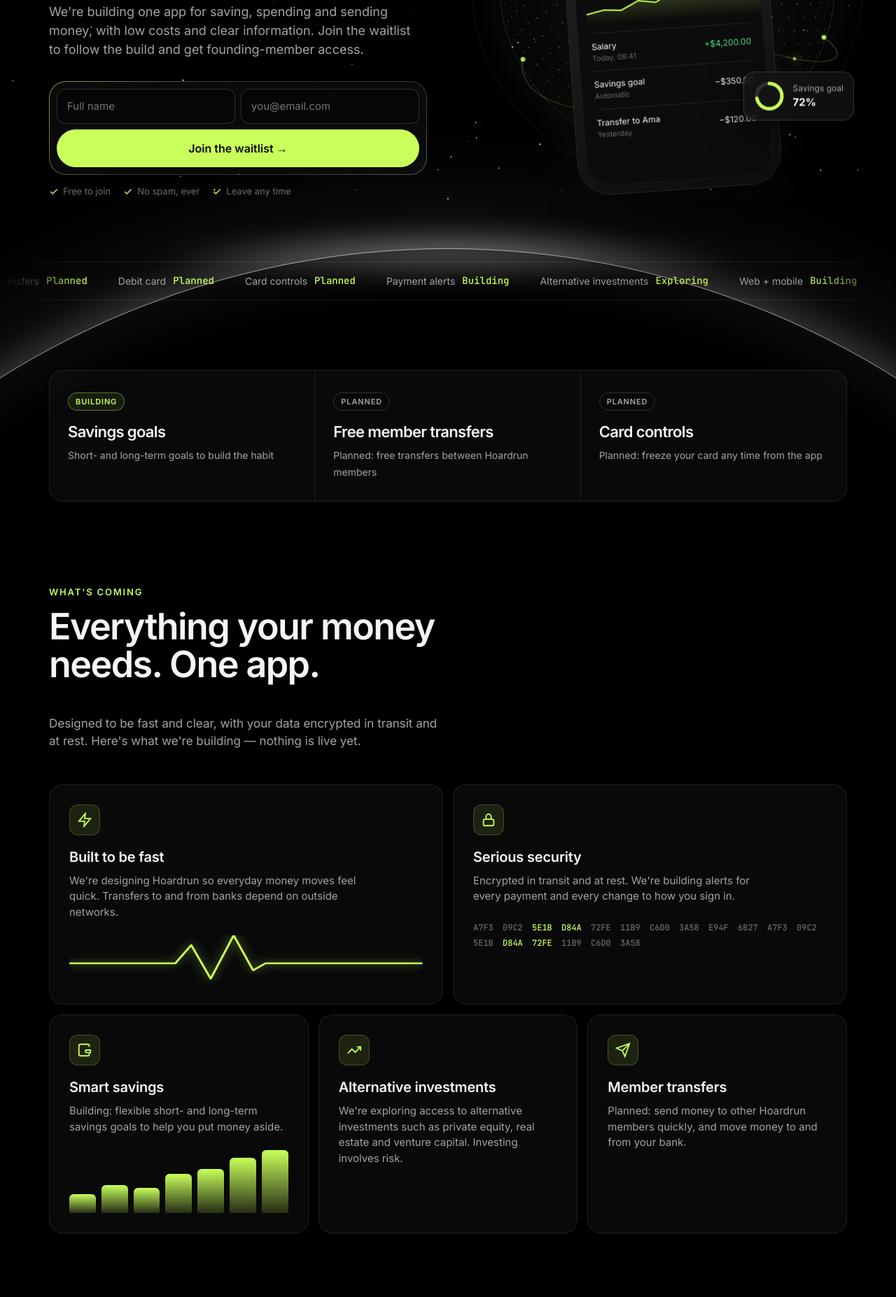
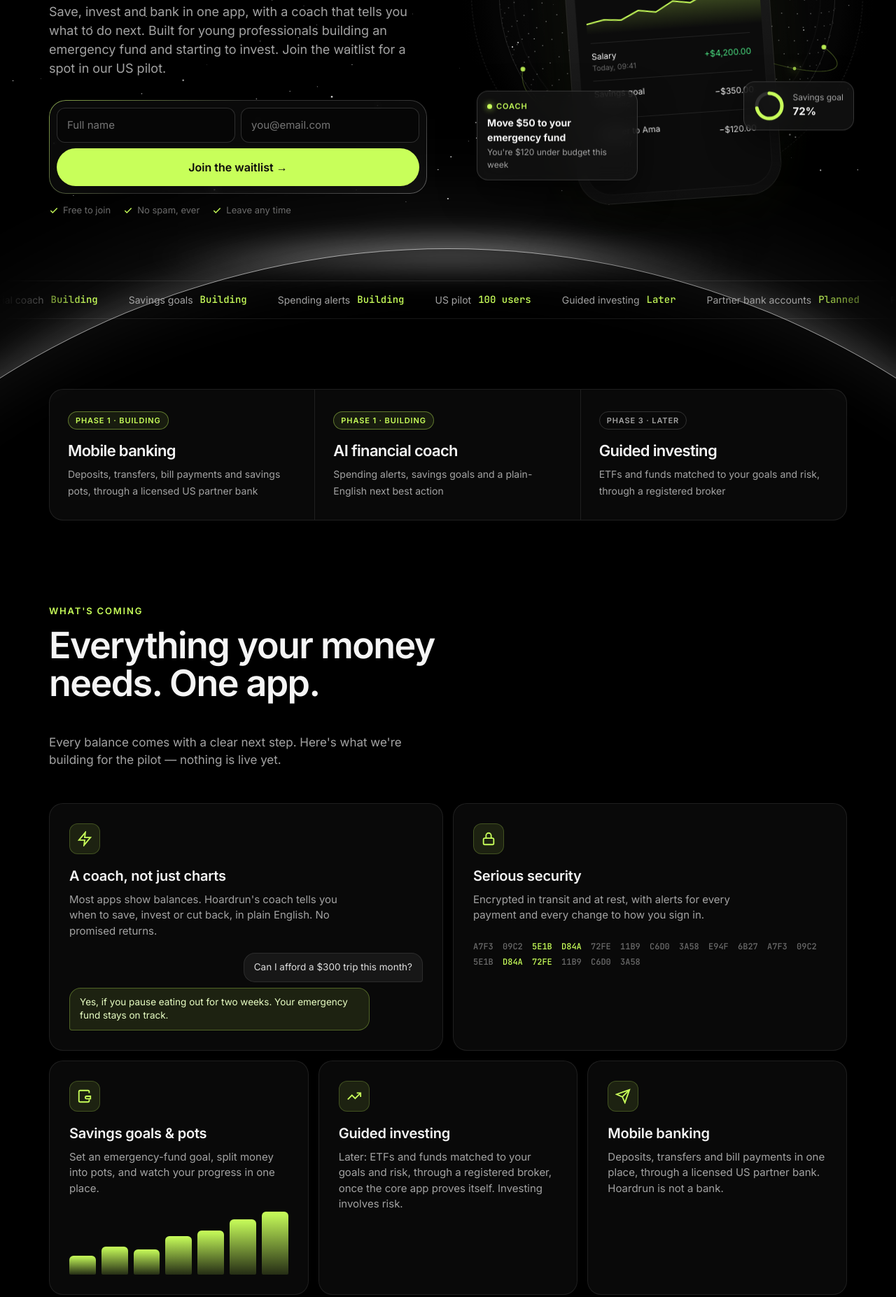
Before and after one commit to Jud-e1/hoardrun-waitlist, a plain HTML site: page index.html in a window 1280 px wide. Shown: the part 504-2358 px from the top of the page at 70% size. Drawn offline with Linux system fonts and the light colour scheme; animation ran at ten frames a second.

Commit message:
Match waitlist page to the investor deck: AI coach, partner bank, pilot, founders
Co-Authored-By: Claude Opus 5.5 <noreply@anthropic.com>

```diff
--- a/index.html
+++ b/index.html
@@ -4,9 +4,9 @@
 <meta charset="utf-8" />
 <meta name="viewport" content="width=device-width, initial-scale=1" />
 <title>Hoardrun Waitlist</title>
-<meta name="description" content="Join the Hoardrun waitlist. Save, spend, send and invest in one app. Get early access." />
+<meta name="description" content="Join the Hoardrun waitlist. Save, invest and bank in one app, with a coach that tells you what to do next." />
 <meta property="og:title" content="Hoardrun — Join the waitlist" />
-<meta property="og:description" content="Saving, spending, sending and investing in one app. Get early access." />
+<meta property="og:description" content="Save, invest and bank in one app, with a coach that tells you what to do next." />
 <meta name="theme-color" content="#0a0a0a" />
 <link rel="preconnect" href="https://fonts.googleapis.com" />
 <link rel="preconnect" href="https://fonts.gstatic.com" crossorigin />
@@ -169,6 +169,22 @@
   .bars{display:flex;align-items:flex-end;gap:8px;height:90px;margin-top:22px}
   .bars i{flex:1;border-radius:6px 6px 2px 2px;background:linear-gradient(180deg,var(--accent),rgba(200,255,90,.15))}
 
+  .coach{max-width:230px}
+  .f1.coach{top:auto;bottom:30px;left:-14px}
+  .coach b{font-size:14px;margin:4px 0 2px}
+  .coach-tag{display:inline-flex;align-items:center;gap:6px;font-size:11px;font-weight:600;color:var(--accent);text-transform:uppercase;letter-spacing:.08em}
+  .coach-tag i{width:7px;height:7px;border-radius:50%;background:var(--accent);box-shadow:0 0 10px var(--accent)}
+  .chat{margin-top:20px;display:flex;flex-direction:column;gap:8px}
+  .chat .b{max-width:85%;padding:10px 14px;border-radius:16px;font-size:13.5px;line-height:1.45}
+  .chat .you{align-self:flex-end;background:var(--card-2);border:1px solid var(--line);color:#ddd;border-bottom-right-radius:4px}
+  .chat .bot{align-self:flex-start;background:rgba(200,255,90,.1);border:1px solid rgba(200,255,90,.3);color:#e9ffc4;border-bottom-left-radius:4px}
+  .team{display:grid;grid-template-columns:1fr 1fr;gap:14px}
+  .person{display:flex;gap:20px;align-items:flex-start;padding:28px;border-radius:var(--radius);border:1px solid var(--line);background:var(--card)}
+  .av{flex:none;width:64px;height:64px;border-radius:50%;display:grid;place-items:center;font-weight:600;font-size:20px;color:var(--accent-ink);background:linear-gradient(135deg,var(--accent),#7fae22)}
+  .person h3{font-size:20px;font-weight:600}
+  .person .role{font-size:13px;color:var(--accent);margin:2px 0 10px}
+  .person p{color:var(--muted);font-size:15px}
+  @media (max-width:760px){.team{grid-template-columns:1fr}.person{padding:22px}}
   /* perks */
   .perks{display:grid;grid-template-columns:repeat(3,1fr);gap:14px}
   .perk{padding:28px;border-radius:var(--radius);border:1px solid var(--line);background:linear-gradient(180deg,rgba(255,255,255,.05),rgba(255,255,255,.01))}
@@ -289,6 +305,7 @@
     <div class="nav-links">
       <a href="#features">Features</a>
       <a href="#perks">Early access</a>
+      <a href="#team">Team</a>
       <a href="#faq">FAQ</a>
     </div>
     <a href="#join" class="btn btn-light">Join waitlist</a>
@@ -301,7 +318,7 @@
       <div>
         <span class="pill rv"><b>Waitlist open</b><span class="live"></span> Early access is rolling out soon</span>
         <h1 class="rv"><span class="soft">Money,</span><br><span class="soft">reimagined.</span><br><span class="acc">Get in first.</span></h1>
-        <p class="lede rv">We're building one app for saving, spending and sending money, with low costs and clear information. Join the waitlist to follow the build and get founding-member access.</p>
+        <p class="lede rv">Save, invest and bank in one app, with a coach that tells you what to do next. Built for young professionals building an emergency fund and starting to invest. Join the waitlist for a spot in our US pilot.</p>
         <div class="herojoin rv" id="join">
           <div id="formWrap">
             <form id="waitlistForm" class="heroform" novalidate>
@@ -357,7 +374,7 @@
             <div class="tx"><div>Transfer to Ama<small>Yesterday</small></div><span>−$120.00</span></div>
           </div>
         </div>
-        <div class="float f1"><span style="color:var(--muted)">Transfer received</span><b>+$2,400.00</b></div>
+        <div class="float f1 coach"><span class="coach-tag"><i></i>Coach</span><b>Move $50 to your emergency fund</b><span style="color:var(--muted)">You're $120 under budget this week</span></div>
         <div class="float f2" style="display:flex;gap:12px;align-items:center">
           <svg class="ring" viewBox="0 0 44 44"><circle cx="22" cy="22" r="18" stroke="rgba(255,255,255,.12)" stroke-width="5" fill="none"/><circle cx="22" cy="22" r="18" stroke="#c8ff5a" stroke-width="5" fill="none" stroke-linecap="round" stroke-dasharray="113" stroke-dashoffset="32" transform="rotate(-90 22 22)"/></svg>
           <div><span style="color:var(--muted)">Savings goal</span><b>72%</b></div>
@@ -368,17 +385,17 @@
 
   <div class="ticker" aria-hidden="true">
     <div class="ticker-track">
-      <span>Smart savings <em class="mono">Building</em></span><span>Member transfers <em class="mono">Planned</em></span><span>Debit card <em class="mono">Planned</em></span><span>Card controls <em class="mono">Planned</em></span><span>Payment alerts <em class="mono">Building</em></span><span>Alternative investments <em class="mono">Exploring</em></span><span>Web + mobile <em class="mono">Building</em></span><span>Founding members <em class="mono">Open now</em></span>
-      <span>Smart savings <em class="mono">Building</em></span><span>Member transfers <em class="mono">Planned</em></span><span>Debit card <em class="mono">Planned</em></span><span>Card controls <em class="mono">Planned</em></span><span>Payment alerts <em class="mono">Building</em></span><span>Alternative investments <em class="mono">Exploring</em></span><span>Web + mobile <em class="mono">Building</em></span><span>Founding members <em class="mono">Open now</em></span>
+      <span>Mobile banking <em class="mono">Building</em></span><span>AI financial coach <em class="mono">Building</em></span><span>Savings goals <em class="mono">Building</em></span><span>Spending alerts <em class="mono">Building</em></span><span>US pilot <em class="mono">100 users</em></span><span>Guided investing <em class="mono">Later</em></span><span>Partner bank accounts <em class="mono">Planned</em></span><span>Founding members <em class="mono">Open now</em></span>
+      <span>Mobile banking <em class="mono">Building</em></span><span>AI financial coach <em class="mono">Building</em></span><span>Savings goals <em class="mono">Building</em></span><span>Spending alerts <em class="mono">Building</em></span><span>US pilot <em class="mono">100 users</em></span><span>Guided investing <em class="mono">Later</em></span><span>Partner bank accounts <em class="mono">Planned</em></span><span>Founding members <em class="mono">Open now</em></span>
     </div>
   </div>
 
   <section>
     <div class="wrap">
       <div class="stats rv">
-        <div class="stat"><i class="st st-build">Building</i><b>Savings goals</b><span>Short- and long-term goals to build the habit</span></div>
-        <div class="stat"><i class="st">Planned</i><b>Free member transfers</b><span>Planned: free transfers between Hoardrun members</span></div>
-        <div class="stat"><i class="st">Planned</i><b>Card controls</b><span>Planned: freeze your card any time from the app</span></div>
+        <div class="stat"><i class="st st-build">Phase 1 · Building</i><b>Mobile banking</b><span>Deposits, transfers, bill payments and savings pots, through a licensed US partner bank</span></div>
+        <div class="stat"><i class="st st-build">Phase 1 · Building</i><b>AI financial coach</b><span>Spending alerts, savings goals and a plain-English next best action</span></div>
+        <div class="stat"><i class="st">Phase 3 · Later</i><b>Guided investing</b><span>ETFs and funds matched to your goals and risk, through a registered broker</span></div>
       </div>
     </div>
   </section>
@@ -387,36 +404,36 @@
     <div class="wrap">
       <div class="head rv">
         <div><div class="eyebrow">What's coming</div><h2>Everything your money<br>needs. One app.</h2></div>
-        <p class="sub">Designed to be fast and clear, with your data encrypted in transit and at rest. Here's what we're building — nothing is live yet.</p>
+        <p class="sub">Every balance comes with a clear next step. Here's what we're building for the pilot — nothing is live yet.</p>
       </div>
       <div class="bento">
         <div class="tile wide rv">
           <div class="ico"><svg viewBox="0 0 24 24" fill="none" stroke="currentColor" stroke-width="2"><path d="M13 2 3 14h9l-1 8 10-12h-9l1-8z"/></svg></div>
-          <h3>Built to be fast</h3>
-          <p>We're designing Hoardrun so everyday money moves feel quick. Transfers to and from banks depend on outside networks.</p>
-          <svg class="pulse" viewBox="0 0 400 70" preserveAspectRatio="none" aria-hidden="true"><path d="M0 40h120l18-26 22 48 26-62 22 50 14-10h178"/></svg>
+          <h3>A coach, not just charts</h3>
+          <p>Most apps show balances. Hoardrun's coach tells you when to save, invest or cut back, in plain English. No promised returns.</p>
+          <div class="chat"><div class="b you">Can I afford a $300 trip this month?</div><div class="b bot">Yes, if you pause eating out for two weeks. Your emergency fund stays on track.</div></div>
         </div>
         <div class="tile wide rv">
           <div class="ico"><svg viewBox="0 0 24 24" fill="none" stroke="currentColor" stroke-width="2"><rect x="4" y="11" width="16" height="10" rx="2"/><path d="M8 11V7a4 4 0 0 1 8 0v4"/></svg></div>
           <h3>Serious security</h3>
-          <p>Encrypted in transit and at rest. We're building alerts for every payment and every change to how you sign in.</p>
+          <p>Encrypted in transit and at rest, with alerts for every payment and every change to how you sign in.</p>
           <div class="hash mono">A7F3 09C2 <span class="hl">5E1B D84A</span> 72FE 11B9 C6D0 3A58 E94F 6B27 A7F3 09C2 5E1B <span class="hl">D84A 72FE</span> 11B9 C6D0 3A58</div>
         </div>
         <div class="tile rv">
           <div class="ico"><svg viewBox="0 0 24 24" fill="none" stroke="currentColor" stroke-width="2"><path d="M19 7V5a2 2 0 0 0-2-2H5a2 2 0 0 0-2 2v14a2 2 0 0 0 2 2h12a2 2 0 0 0 2-2v-2"/><path d="M21 12h-6a2 2 0 0 0 0 4h6v-4z"/></svg></div>
-          <h3>Smart savings</h3>
-          <p>Building: flexible short- and long-term savings goals to help you put money aside.</p>
+          <h3>Savings goals &amp; pots</h3>
+          <p>Set an emergency-fund goal, split money into pots, and watch your progress in one place.</p>
           <div class="bars"><i style="height:30%"></i><i style="height:45%"></i><i style="height:40%"></i><i style="height:62%"></i><i style="height:70%"></i><i style="height:88%"></i><i style="height:100%"></i></div>
         </div>
         <div class="tile rv">
           <div class="ico"><svg viewBox="0 0 24 24" fill="none" stroke="currentColor" stroke-width="2"><path d="m22 7-8.5 8.5-5-5L2 17"/><path d="M16 7h6v6"/></svg></div>
-          <h3>Alternative investments</h3>
-          <p>We're exploring access to alternative investments such as private equity, real estate and venture capital. Investing involves risk.</p>
+          <h3>Guided investing</h3>
+          <p>Later: ETFs and funds matched to your goals and risk, through a registered broker, once the core app proves itself. Investing involves risk.</p>
         </div>
         <div class="tile rv">
           <div class="ico"><svg viewBox="0 0 24 24" fill="none" stroke="currentColor" stroke-width="2"><path d="M22 2 11 13"/><path d="M22 2 15 22l-4-9-9-4 20-7z"/></svg></div>
-          <h3>Member transfers</h3>
-          <p>Planned: send money to other Hoardrun members quickly, and move money to and from your bank.</p>
+          <h3>Mobile banking</h3>
+          <p>Deposits, transfers and bill payments in one place, through a licensed US partner bank. Hoardrun is not a bank.</p>
         </div>
       </div>
     </div>
@@ -430,7 +447,18 @@
       <div class="perks">
         <div class="perk rv"><div class="n mono">01</div><h3>Priority access</h3><p>Accounts open in waves. The earlier you join, the sooner your invite arrives.</p></div>
         <div class="perk rv"><div class="n mono">02</div><h3>Founding member status</h3><p>Be part of the first group of Hoardrun members and get launch news before anyone else.</p></div>
-        <div class="perk rv"><div class="n mono">03</div><h3>Shape the product</h3><p>Tell us what matters to you. Early members help decide what we build next.</p></div>
+        <div class="perk rv"><div class="n mono">03</div><h3>Join the US pilot</h3><p>We're starting with 100 US users. Pilot members use Hoardrun free and help decide what we build next.</p></div>
+      </div>
+    </div>
+  </section>
+
+  <section id="team" style="padding-top:20px">
+    <div class="wrap">
+      <div class="head rv"><div><div class="eyebrow">The founders</div><h2>Built by people who<br>design, code and know banking.</h2></div>
+        <p class="sub">Self-funded for a year by the founders and family. We're building Hoardrun because most money apps show you charts, not what to do next.</p></div>
+      <div class="team">
+        <div class="person rv"><div class="av">JA</div><div><h3>Jude Azane</h3><div class="role">Co-founder &amp; CEO</div><p>Six years building software at Nelvic Consultancy. Product designer with an IT diploma, studying business administration at KNUST.</p></div></div>
+        <div class="person rv"><div class="av">AK</div><div><h3>Adarsh Kumar</h3><div class="role">Co-founder &amp; COO</div><p>Four years as a full-stack developer and four years as a banker. Leads product building and debugging.</p></div></div>
       </div>
     </div>
   </section>
@@ -439,11 +467,12 @@
     <div class="wrap">
       <div class="head rv" style="justify-content:center;text-align:center"><div><div class="eyebrow">FAQ</div><h2>Questions, answered.</h2></div></div>
       <div class="faq rv">
-        <details><summary>What is Hoardrun?</summary><p>Hoardrun is a financial technology company, not a bank. We're building one app for saving, spending and sending money, with low costs and clear information so you can decide for yourself.</p></details>
+        <details><summary>What is Hoardrun?</summary><p>Hoardrun is a financial technology company, not a bank. We're building one app to bank, save and invest, with an AI coach that gives you a plain-English next step. We're starting with US young professionals building an emergency fund and starting to invest.</p></details>
         <details><summary>Is Hoardrun live yet?</summary><p>Not yet. Everything on this page is in development or on our roadmap. Join the waitlist to follow the build and be among the first invited when accounts open.</p></details>
-        <details><summary>Who holds my money?</summary><p>Hoardrun is not a bank, and we aren't holding anyone's money today. We plan to work with licensed banking partners, and before any account opens we'll tell you exactly who holds customer funds and what protections apply.</p></details>
+        <details><summary>Who holds my money?</summary><p>Hoardrun is not a bank, and we aren't holding anyone's money today. Accounts will be provided through a licensed US partner bank, and investing through a registered broker. Before any account opens, we'll name our partners and explain what protections apply.</p></details>
+        <details><summary>How much will it cost?</summary><p>Free during the pilot. After that we plan to charge about $8 a month, and only once people find the coach worth coming back for.</p></details>
         <details><summary>Does joining the waitlist cost anything?</summary><p>No. Joining the waitlist is completely free, and there's no obligation to open an account when your invite arrives.</p></details>
-        <details><summary>When will I get access?</summary><p>We'll open access in waves once the app is ready, and waitlist members are invited first. We'll email you when your spot is ready.</p></details>
+        <details><summary>When will I get access?</summary><p>We're starting with a small US pilot of 100 users, then opening access in waves. Waitlist members are invited first, and we'll email you when your spot is ready.</p></details>
         <details><summary>What do you do with my information?</summary><p>We only use your details to manage your waitlist spot and send you launch updates. We don't sell your data, and you can unsubscribe any time.</p></details>
         <details><summary>Will Hoardrun work on my computer?</summary><p>That's the plan. We're building Hoardrun for both phone and computer.</p></details>
       </div>
```
